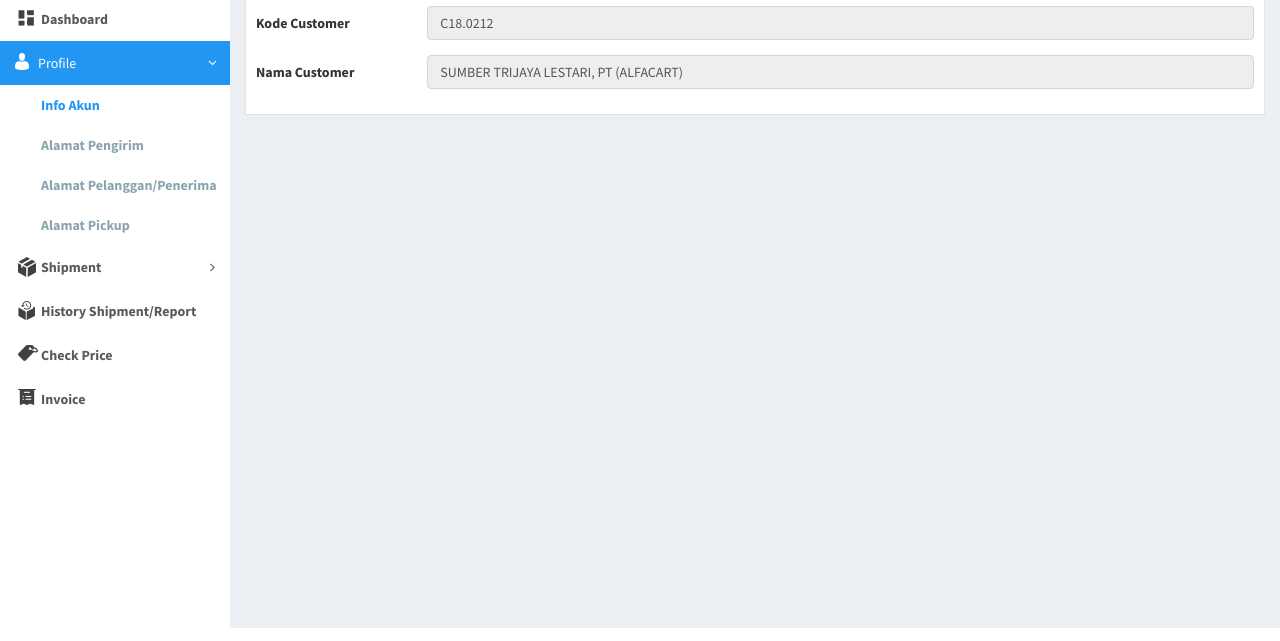
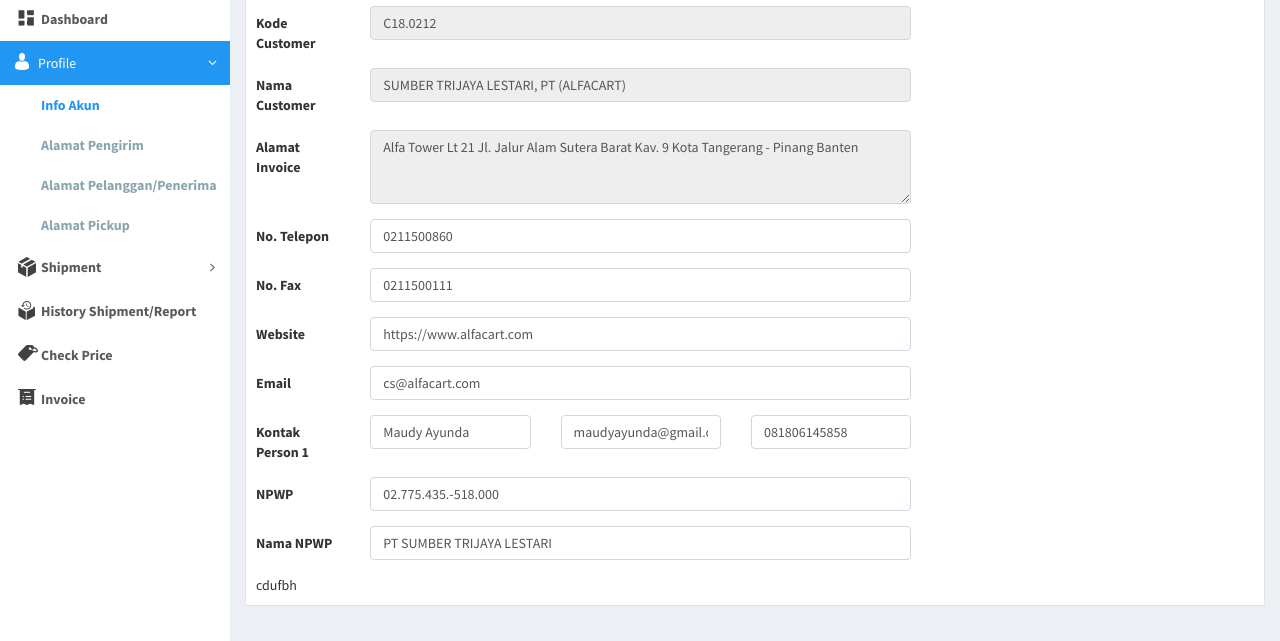
Before and after one commit to BagusASND/trextrexan, a website: page pages/profile/account-info.html in a window 1280 px wide. Shown: the part 172-813 px from the top of the page. Drawn offline with Linux system fonts and the light colour scheme.

Commit message:
update account info page #1

```diff
--- a/pages/profile/account-info.html
+++ b/pages/profile/account-info.html
@@ -153,22 +153,85 @@ scratch. This page gets rid of all links and provides the needed markup only.
                 <h2>Info Akun</h2>
               </div>
               <div class="box-body">
+                <div class="row">
                     <form class="form-horizontal">
+                        <div class="col-xs-8">
                             <div class="form-group">
-                        <label for="codeCustomer" class="col-sm-2 control-label">Kode Customer</label>
-
-                        <div class="col-sm-10">
+                                <label for="codeCustomer" class="col-xs-2 control-label">Kode Customer</label>
+                                <div class="col-xs-10">
                                     <input type="text" class="form-control" id="codeCustomer" value="C18.0212" disabled>
                                 </div>
                             </div>
                             <div class="form-group">
-                        <label for="nameCustomer" class="col-sm-2 control-label">Nama Customer</label>
-
-                        <div class="col-sm-10">
+                                <label for="nameCustomer" class="col-xs-2 control-label">Nama Customer</label>
+                                <div class="col-xs-10">
                                     <input type="text" class="form-control" id="nameCustomer" value="SUMBER TRIJAYA LESTARI, PT (ALFACART)" disabled>
                                 </div>
                             </div>
+                            <div class="form-group">
+                                <label for="invoiceAddress" class="col-xs-2 control-label">Alamat Invoice</label>
+                                <div class="col-xs-10">
+                                    <textarea class="form-control " id="invoiceAddress" rows="3" disabled="">Alfa Tower Lt 21 Jl. Jalur Alam Sutera Barat Kav. 9 Kota Tangerang - Pinang Banten</textarea>
+                                </div>
+                            </div>
+                            <div class="form-group">
+                                <label for="mobile" class="col-xs-2 control-label">No. Telepon</label>
+                                <div class="col-xs-10">
+                                    <input type="text" class="form-control" id="mobile" value="0211500860">
+                                </div>
+                            </div>
+                            <div class="form-group">
+                                <label for="fax" class="col-xs-2 control-label">No. Fax</label>
+                                <div class="col-xs-10">
+                                    <input type="text" class="form-control" id="fax" value="0211500111">
+                                </div>
+                            </div>
+                            <div class="form-group">
+                                <label for="web" class="col-xs-2 control-label">Website</label>
+                                <div class="col-xs-10">
+                                    <input type="text" class="form-control" id="web" value="https://www.alfacart.com">
+                                </div>
+                            </div>
+                            <div class="form-group">
+                                <label for="email" class="col-xs-2 control-label">Email</label>
+                                <div class="col-xs-10">
+                                    <input type="email" class="form-control" id="email" value="cs@alfacart.com">
+                                </div>
+                            </div>
+                            <div class="form-group">
+                                <label class="col-xs-2 control-label">Kontak Person 1</label>
+                                <div class="col-xs-10">
+                                    <div class="row">
+                                        <div class="col-xs-4">
+                                            <input type="text" class="form-control" value="Maudy Ayunda">
+                                        </div>
+                                        <div class="col-xs-4">
+                                            <input type="email" class="form-control" value="maudyayunda@gmail.com">
+                                        </div>
+                                        <div class="col-xs-4">
+                                            <input type="text" class="form-control" value="081806145858">
+                                        </div>
+                                    </div>
+                                </div>
+                            </div>
+                            <div class="form-group">
+                                <label for="npwp" class="col-xs-2 control-label">NPWP</label>
+                                <div class="col-xs-10">
+                                    <input type="text" class="form-control" id="npwp" value="02.775.435.-518.000">
+                                </div>
+                            </div>
+                            <div class="form-group">
+                                <label for="npwpName" class="col-xs-2 control-label">Nama NPWP</label>
+                                <div class="col-xs-10">
+                                    <input type="text" class="form-control" id="npwpName" value="PT SUMBER TRIJAYA LESTARI">
+                                </div>
+                            </div>
+                        </div>
+                        <div class="col-xs-12">
+                            cdufbh
+                        </div>
                     </form>
+                </div>
               </div>
             </div>
 
```
Lines whose indentation alone changed are shown as unchanged.
